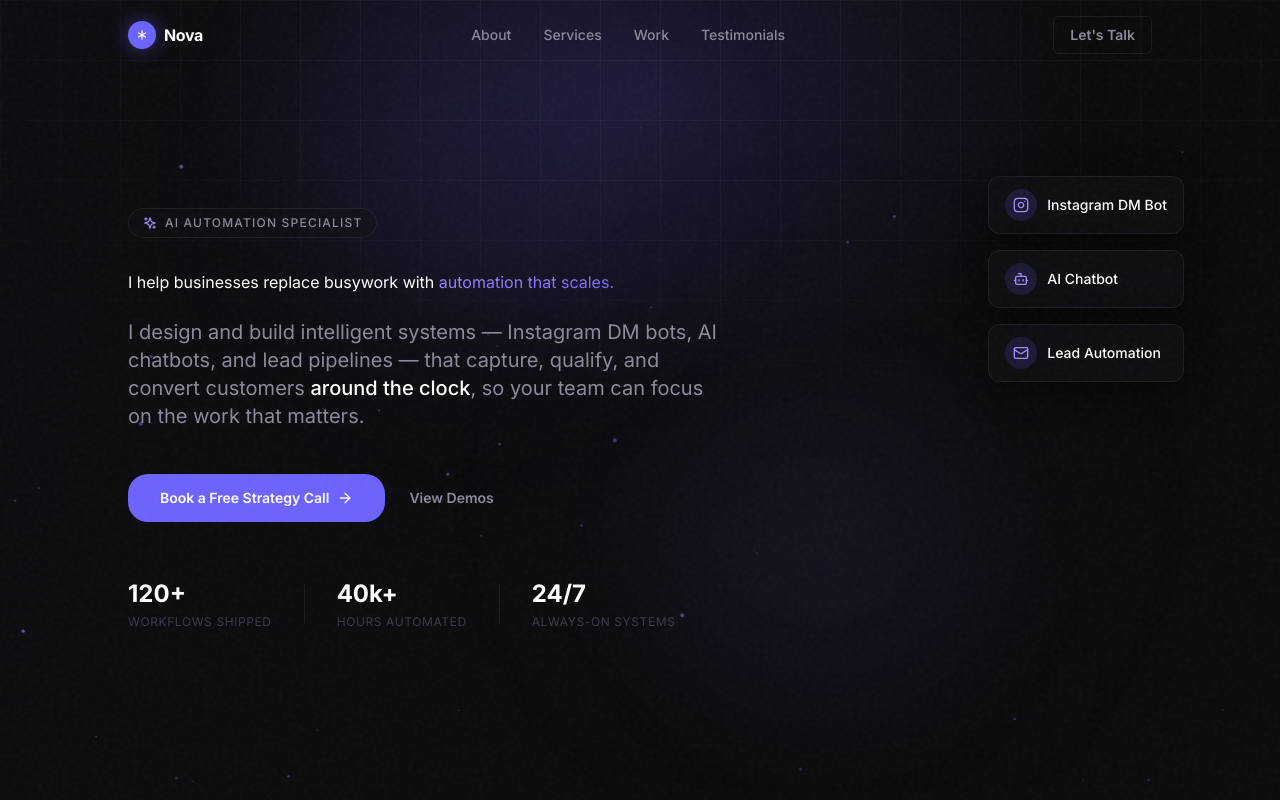
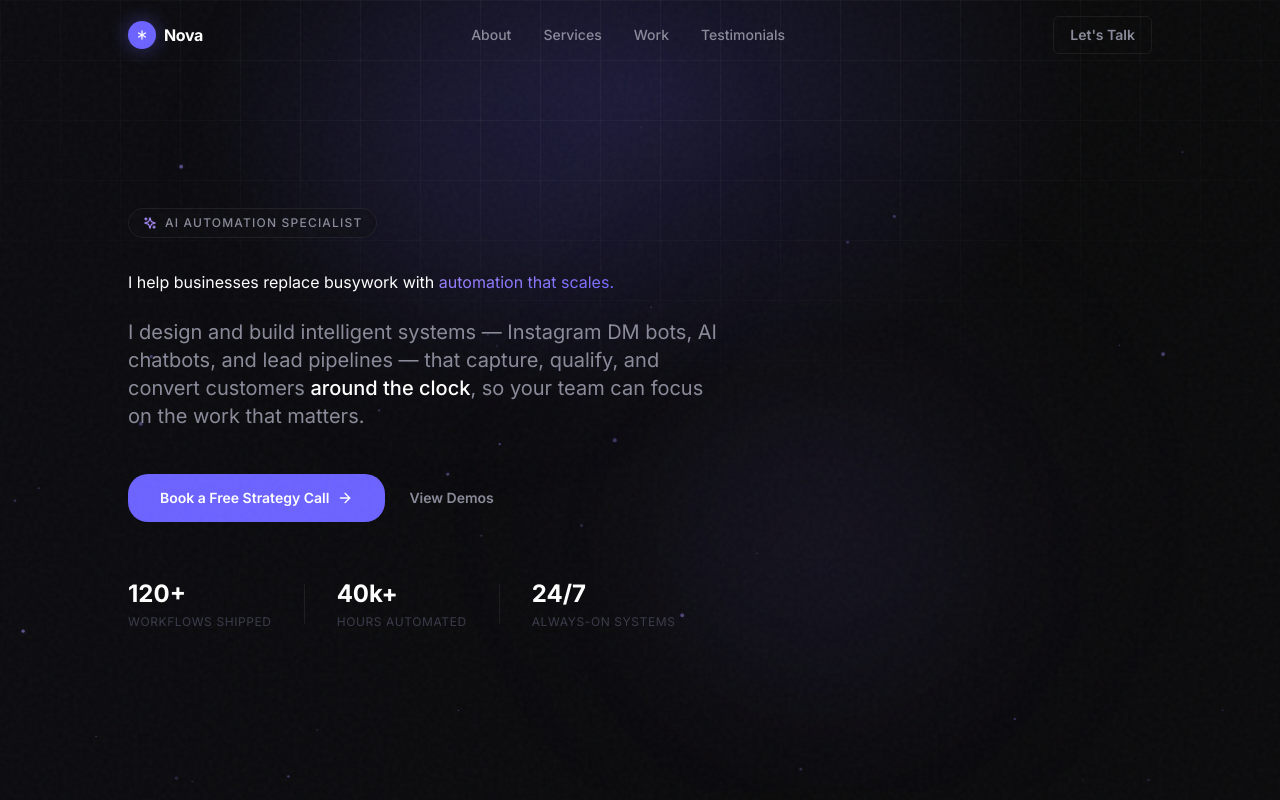
Before and after one commit to jordanjazzroberts26-spec/B2B-AI-AUTOMATION-LEADGEN-LANDING-PAGE, a React (Vite) app: page / in a window 1280 px wide. Shown: the top 800 px of the page. Built offline with nearby package versions, Linux system fonts and the light colour scheme.

Commit message:
feat: remove floating service chips from Hero component
Co-authored-by: jordanjazzroberts26-spec <284670162+jordanjazzroberts26-spec@users.noreply.github.com>

```diff
--- a/src/components/Hero.tsx
+++ b/src/components/Hero.tsx
@@ -1,4 +1,4 @@
-import { ArrowRight, Sparkles, Bot, Mail, Instagram } from 'lucide-react';
+import { ArrowRight, Sparkles } from 'lucide-react';
 import { CanvasParticles } from './CanvasParticles';
 import { useScrollProgress } from '../hooks/useScrollProgress';
 import { useScrambleText } from '../hooks/useScrambleText';
@@ -21,16 +21,6 @@ export function Hero() {
 
       <CanvasParticles />
       <div className="hero-grid-bg absolute inset-0 pointer-events-none" />
-
-      {/* Floating service chips with subtle parallax */}
-      <div
-        style={{ transform: `translateY(${scrollY * -0.06}px)` }}
-        className="hidden lg:flex absolute top-44 right-12 xl:right-24 flex-col gap-4 z-[2] pointer-events-none"
-      >
-        <FloatChip icon={<Instagram className="w-4 h-4" />} label="Instagram DM Bot" delay="0s" offset="float-a" />
-        <FloatChip icon={<Bot className="w-4 h-4" />} label="AI Chatbot" delay="0.4s" offset="float-b" />
-        <FloatChip icon={<Mail className="w-4 h-4" />} label="Lead Automation" delay="0.8s" offset="float-c" />
-      </div>
 
       <div className="max-w-container mx-auto px-6 md:px-12 relative z-10">
         <div className="max-w-[840px]">
@@ -88,25 +78,3 @@ function Stat({ value, label }: { value: string; label: string }) {
     </div>
   );
 }
-
-function FloatChip({
-  icon,
-  label,
-  delay,
-  offset,
-}: {
-  icon: React.ReactNode;
-  label: string;
-  delay: string;
-  offset: string;
-}) {
-  return (
-    <div
-      className={`${offset} flex items-center gap-2.5 bg-surface/70 backdrop-blur-md border border-border rounded-xl px-4 py-3 shadow-[0_8px_32px_rgba(0,0,0,0.5)]`}
-      style={{ animationDelay: delay }}
-    >
-      <span className="flex items-center justify-center w-8 h-8 rounded-lg bg-accent/15 text-accent-2">{icon}</span>
-      <span className="text-sm font-medium text-white whitespace-nowrap">{label}</span>
-    </div>
-  );
-}
```
Also changed, not shown: hero-updated.png (added).
